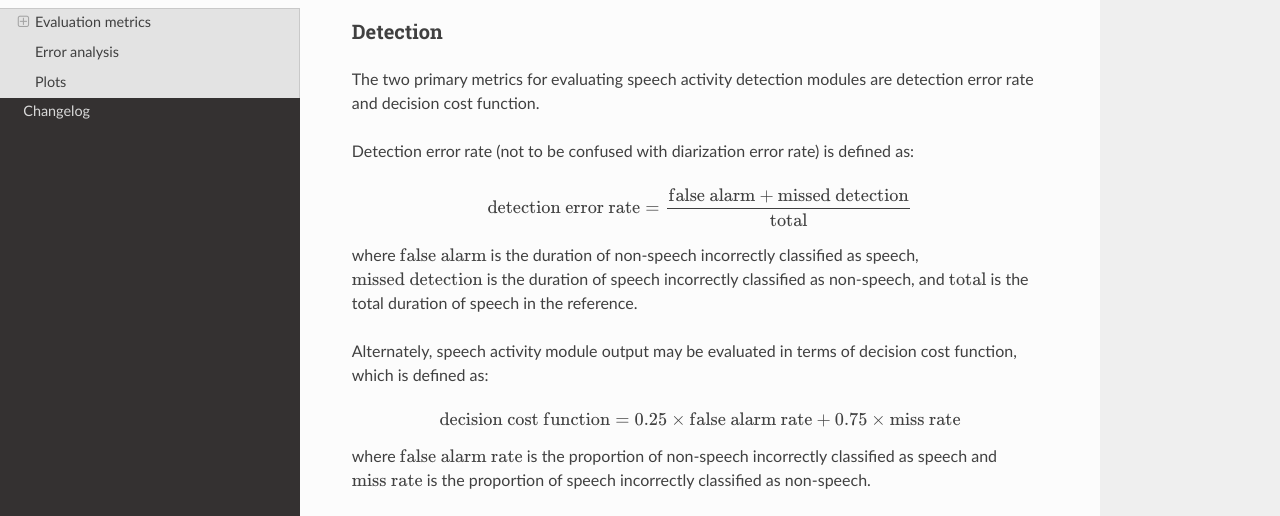
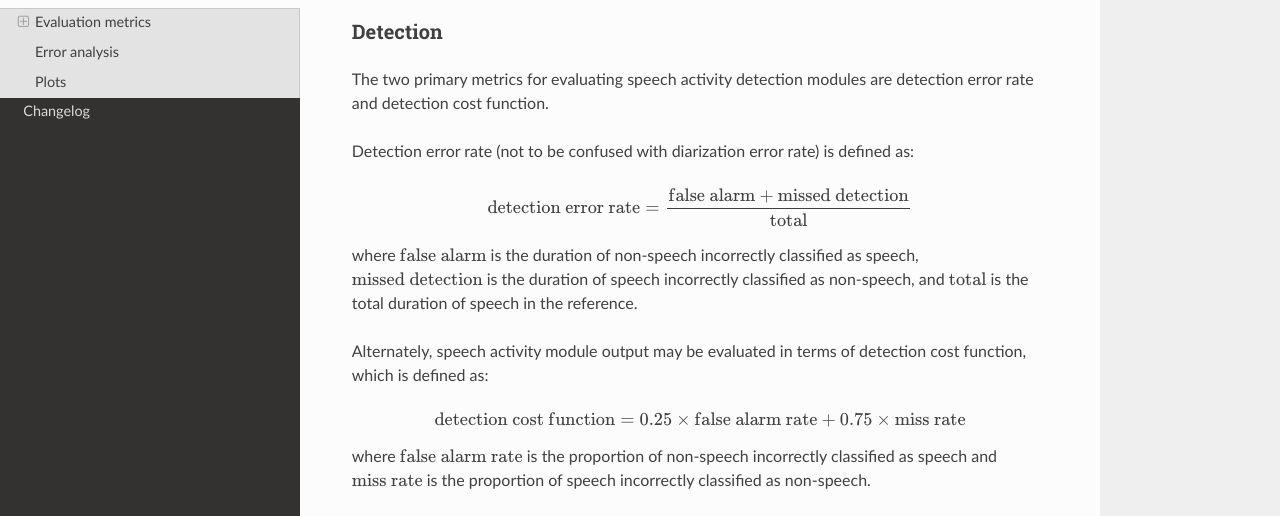
Before and after one commit to pyannote/pyannote-metrics, a Sphinx documentation site: the page built from docs/source/reference.rst, in a window 1280 px wide and 900 px high, scrolled down 741 px. Shown: the part 188-704 px from the top of the window. Built offline with Sphinx 7.4.7 and the Read the Docs theme 2.0.0, drawn with Linux system fonts in a browser that asks for light colours.

Commit message:
refactor: Rename DecisionCostFunction --> DetectionCostFunction.

```diff
--- a/docs/source/reference.rst
+++ b/docs/source/reference.rst
@@ -35,7 +35,7 @@ All metrics support the provision of an evaluation map that indicate which part
 Detection
 ---------
 
-The two primary metrics for evaluating speech activity detection modules are detection error rate and decision cost function.
+The two primary metrics for evaluating speech activity detection modules are detection error rate and detection cost function.
 
 Detection error rate (not to be confused with diarization error rate) is defined as:
 
@@ -44,10 +44,10 @@ Detection error rate (not to be confused with diarization error rate) is defined
 
 where :math:`\text{false alarm}` is the duration of non-speech incorrectly classified as speech, :math:`\text{missed detection}` is the duration of speech incorrectly classified as non-speech, and :math:`\text{total}` is the total duration of speech in the reference.
 
-Alternately, speech activity module output may be evaluated in terms of decision cost function, which is defined as:
+Alternately, speech activity module output may be evaluated in terms of detection cost function, which is defined as:
 
 .. math::
-  \text{decision cost function} = 0.25 \times \text{false alarm rate} + 0.75 \times \text{miss rate}
+  \text{detection cost function} = 0.25 \times \text{false alarm rate} + 0.75 \times \text{miss rate}
 
 where :math:`\text{false alarm rate}` is the proportion of non-speech incorrectly classified as speech and :math:`\text{miss rate}` is the proportion of speech incorrectly classified as non-speech.
 
```
Also changed, not shown: 2 other files.
